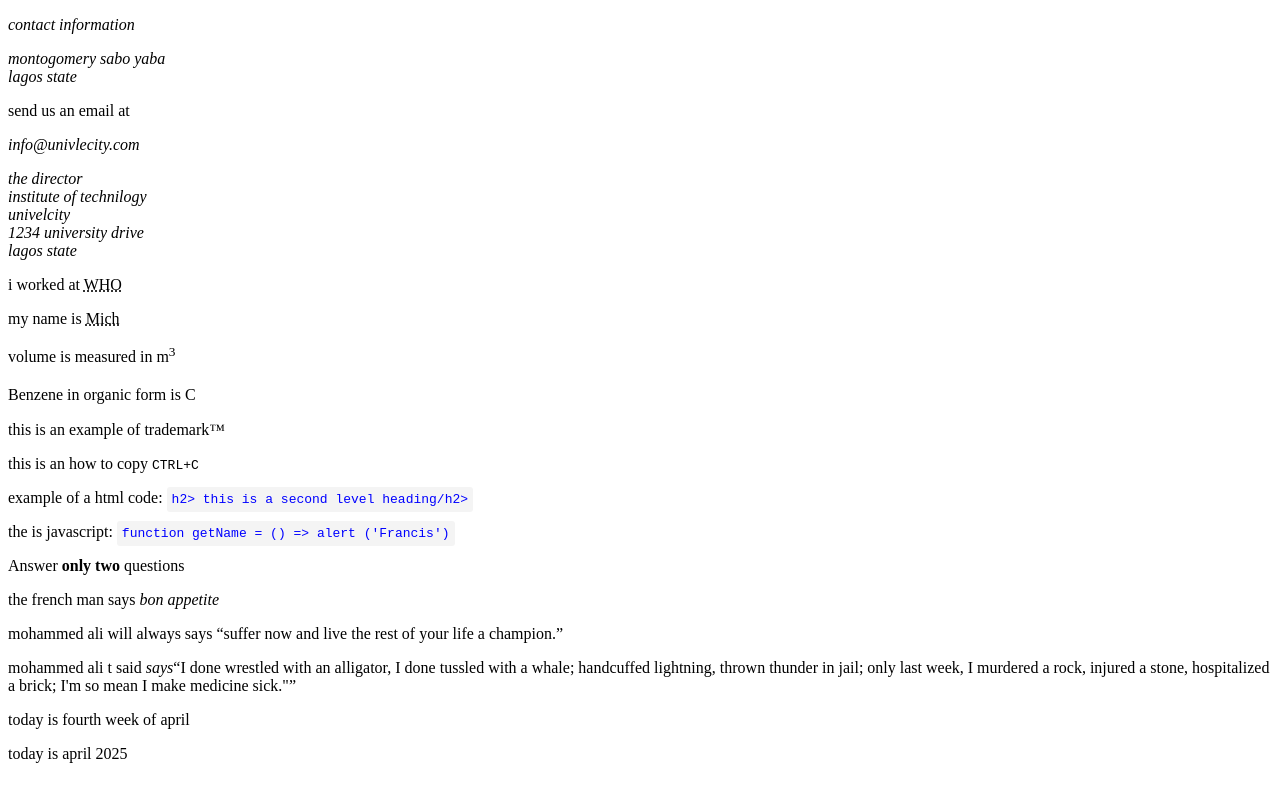
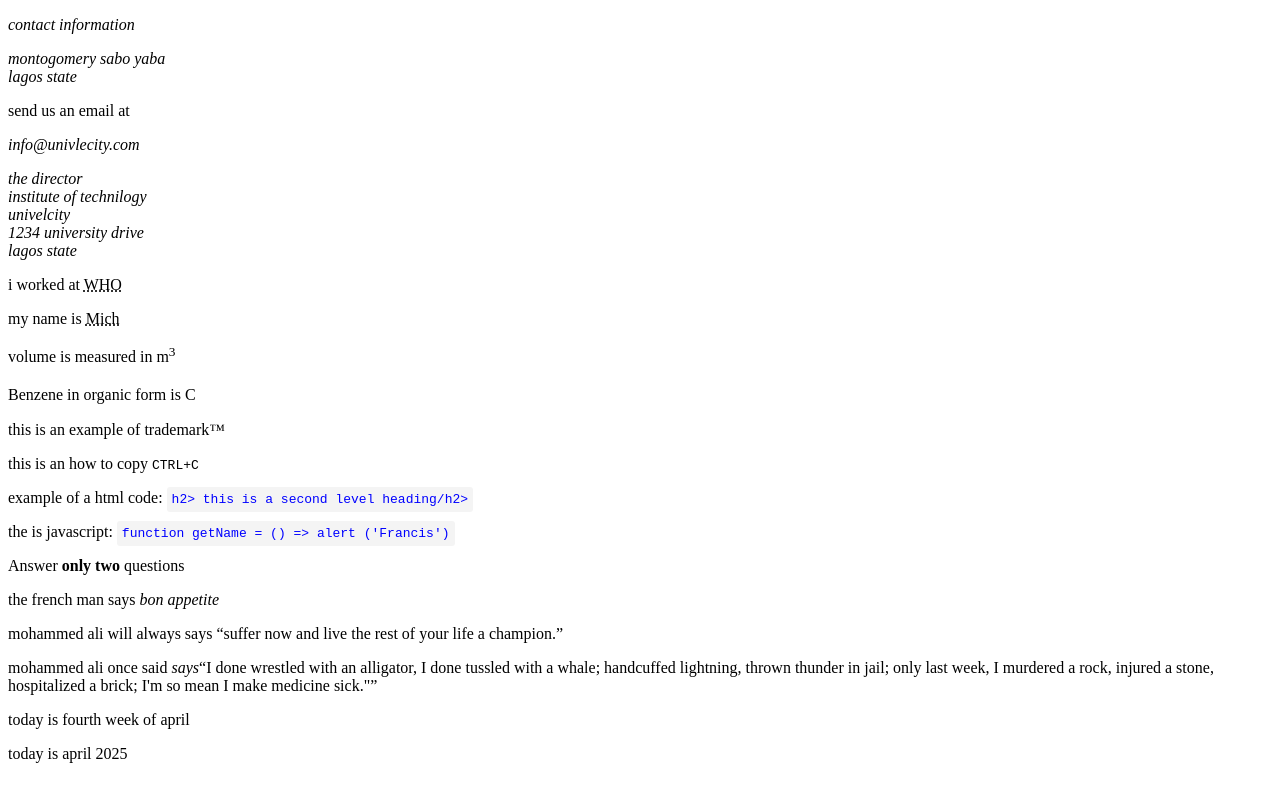
Before and after one commit to Michael-afk2/02-html, a plain HTML site: page index.html in a window 1280 px wide. Drawn offline with Linux system fonts and the light colour scheme.

Commit message:
fit: modify letter document

```diff
--- a/index.html
+++ b/index.html
@@ -49,7 +49,7 @@
 
         <p>mohammed ali will always says <q>suffer now and live the rest of your life a champion.</q></p>
 
-        <p>mohammed ali t said <cite>says</cite><q>I done wrestled with an alligator, I done tussled with a whale; handcuffed lightning, thrown thunder in jail; only last week, I murdered a rock, injured a stone, hospitalized a brick; I'm so mean I make medicine sick."</q></p>
+        <p>mohammed ali once said <cite>says</cite><q>I done wrestled with an alligator, I done tussled with a whale; handcuffed lightning, thrown thunder in jail; only last week, I murdered a rock, injured a stone, hospitalized a brick; I'm so mean I make medicine sick."</q></p>
     </div>
 
     <div>
```
